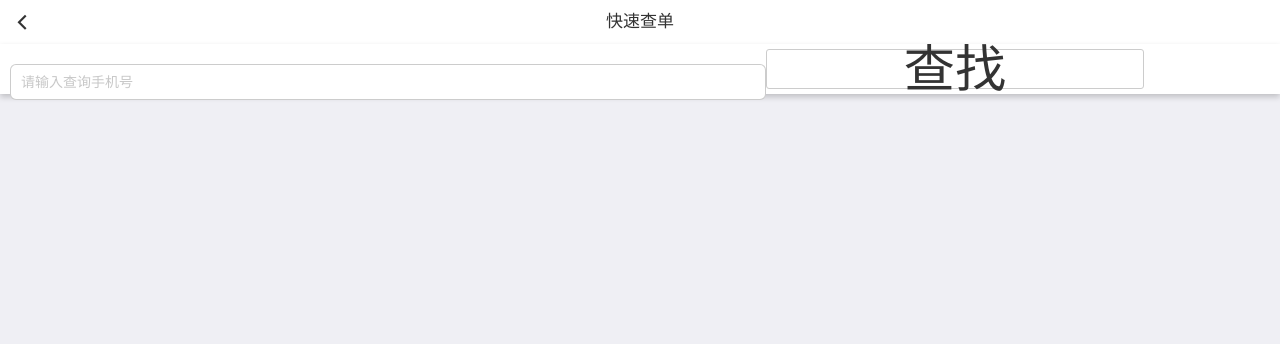
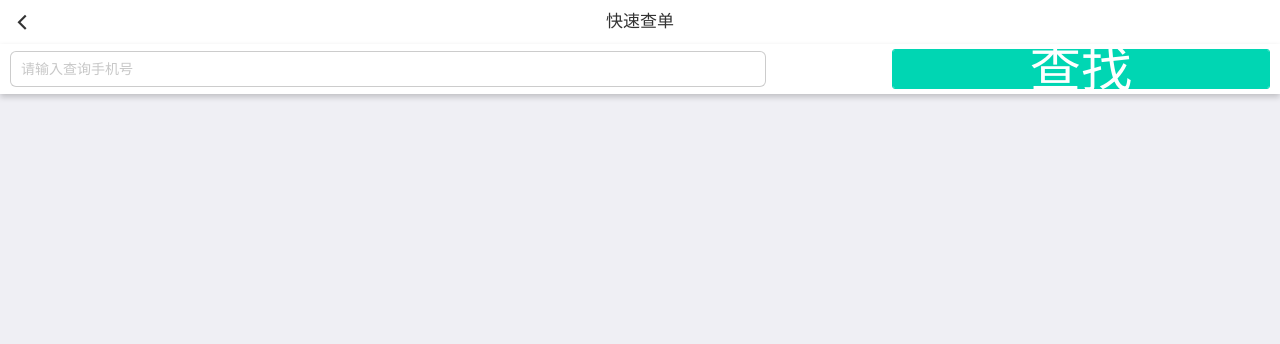
Before and after one commit to csdusunlight/homepage, a Django app: page /lookup/ in a window 1280 px wide. Shown: the top 344 px of the page. Run offline with Django 3.2, Linux system fonts and the light colour scheme; the visitor is signed in with stand-in values (Sample User, id 1); parts of the project's set-up code (start-up, migrations or seed data) failed here and were passed over; some libraries are stand-ins or nearby versions.

Commit message:
add lookup

```diff
--- a/homepage/templates/lookup.html
+++ b/homepage/templates/lookup.html
@@ -105,16 +105,15 @@
     <h1 class="mui-title">快速查单</h1>
 </header>
     <div class="search-box clearfix">
-        <input id="search" type="number" class="" placeholder="请输入查询手机号" >
-        <button id="search_btn" type="button" class="search-btn">查找</button>
+        <input id="search" type="number" class="l" placeholder="请输入查询手机号" >
+        <button id="search_btn" type="button" class="search-btn r mui-btn mui-btn-success">查找</button>
     </div>
-        <div class="mui-content">
+    <div class="mui-content" style="padding-top: 94px;">
 
-            <ul class="project-all-box">
+        <ul class="project-all-box">
 
-            </ul>
-        </div>
-<span id="qq_ask" class="qq-ask mui-icon mui-icon-qq"></span>
+        </ul>
+    </div>
 
 
 
@@ -139,7 +138,6 @@
             var table = document.body.querySelector('.project-all-box');
             console.log(table);
             table.innerHTML = '';
-//          mui('#pullrefresh').pullRefresh().refresh(true);
             get_list_url = "/restapi/investlogs/?user={{user.id}}&invest_mobile=" + search_key;
             get_wel_list();
         })
```
Also changed, not shown: homepage/templates/search.html (+8 -123 lines).
